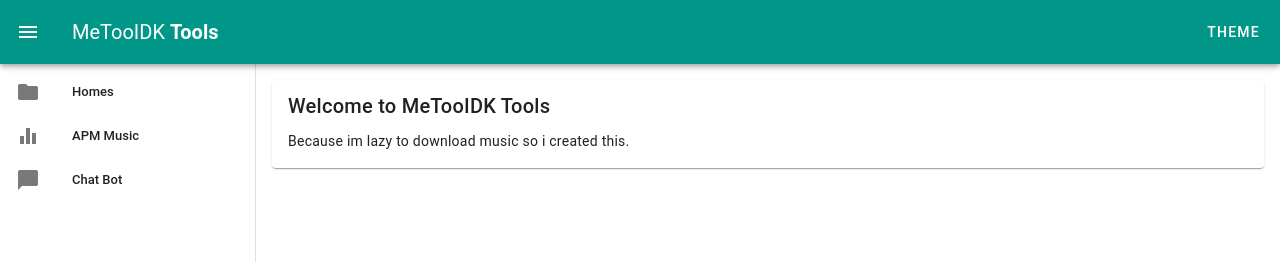
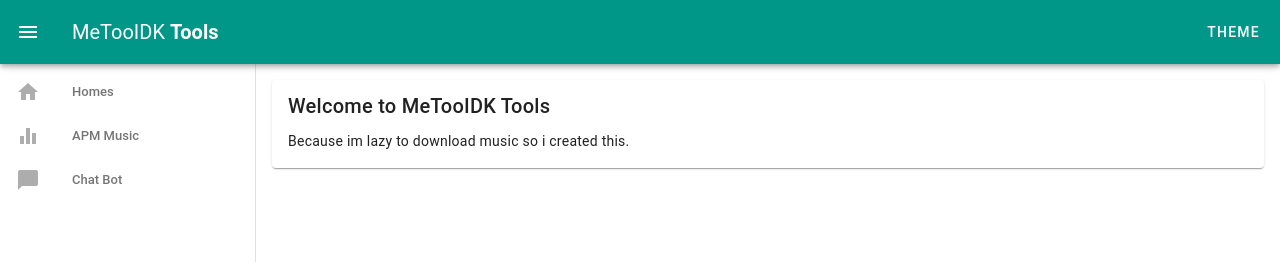
Before and after one commit to 0944-tw/MToolbox, a Vue app: page / in a window 1280 px wide. Shown: the top 262 px of the page. Built offline with nearby package versions, Linux system fonts and the light colour scheme.

Commit message:
Update main.vue

```diff
--- a/src/components/main.vue
+++ b/src/components/main.vue
@@ -8,8 +8,9 @@
         <v-btn @click="toggleTheme">Theme</v-btn>
       </v-app-bar>
       <v-navigation-drawer v-model="drawer">
-        <v-list density="compact" v-model="currentPage" nav>
-          <v-list-item prepend-icon="mdi-folder" @click="currentPage == 'home' ? ((currentPage = 'home' ),(title = 'Tools')): ((currentPage = 'home'),(title = 'Tools'));" title="Homes" value="home"></v-list-item>
+        <v-list density="compact" v-model="currentPage" :active-color="color"
+                variant="plain"  nav>
+          <v-list-item prepend-icon="mdi-home" @click="currentPage == 'home' ? ((currentPage = 'home' ),(title = 'Tools')): ((currentPage = 'home'),(title = 'Tools'));" title="Homes" value="home"></v-list-item>
           <v-list-item prepend-icon="mdi-equalizer" @click="currentPage == 'apm' ? ((currentPage = 'home'),(title = 'Tools')) : ((currentPage = 'apm',(title = 'MusicLibrary')));" title="APM Music" value="apm"></v-list-item>
           <v-list-item prepend-icon="mdi-message" @click="currentPage == 'message' ? (( currentPage = 'home' ) , ( title = 'Tools')) : ((currentPage = 'message'),(title = 'ChatBeta'));" title="Chat Bot" value="cb"></v-list-item>
         </v-list>
@@ -40,7 +41,8 @@ export default {
     return {
       drawer: true,
       currentPage: "home",
-      title: "Tools"
+      title: "Tools",
+      color: "teal"
     }
   },
   components: {
```
